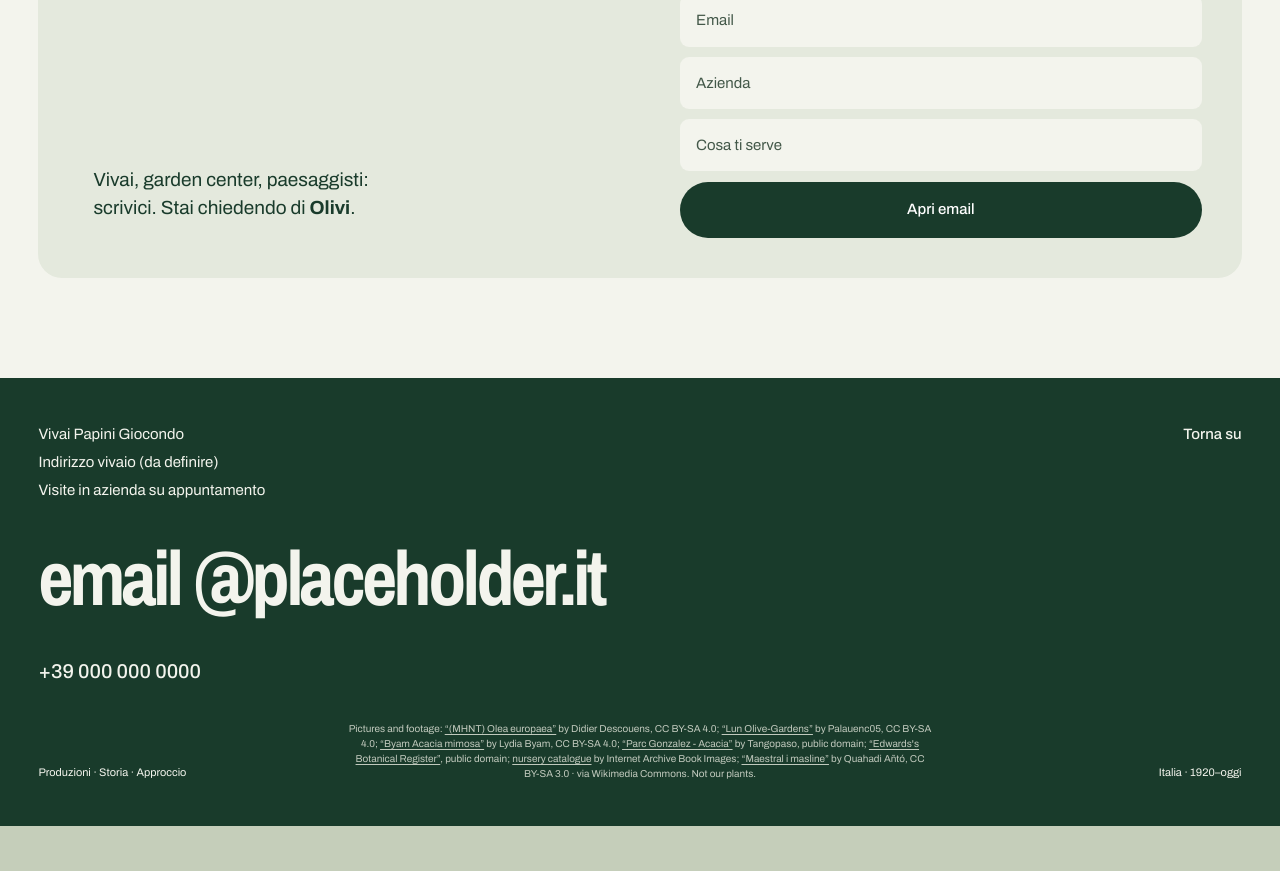
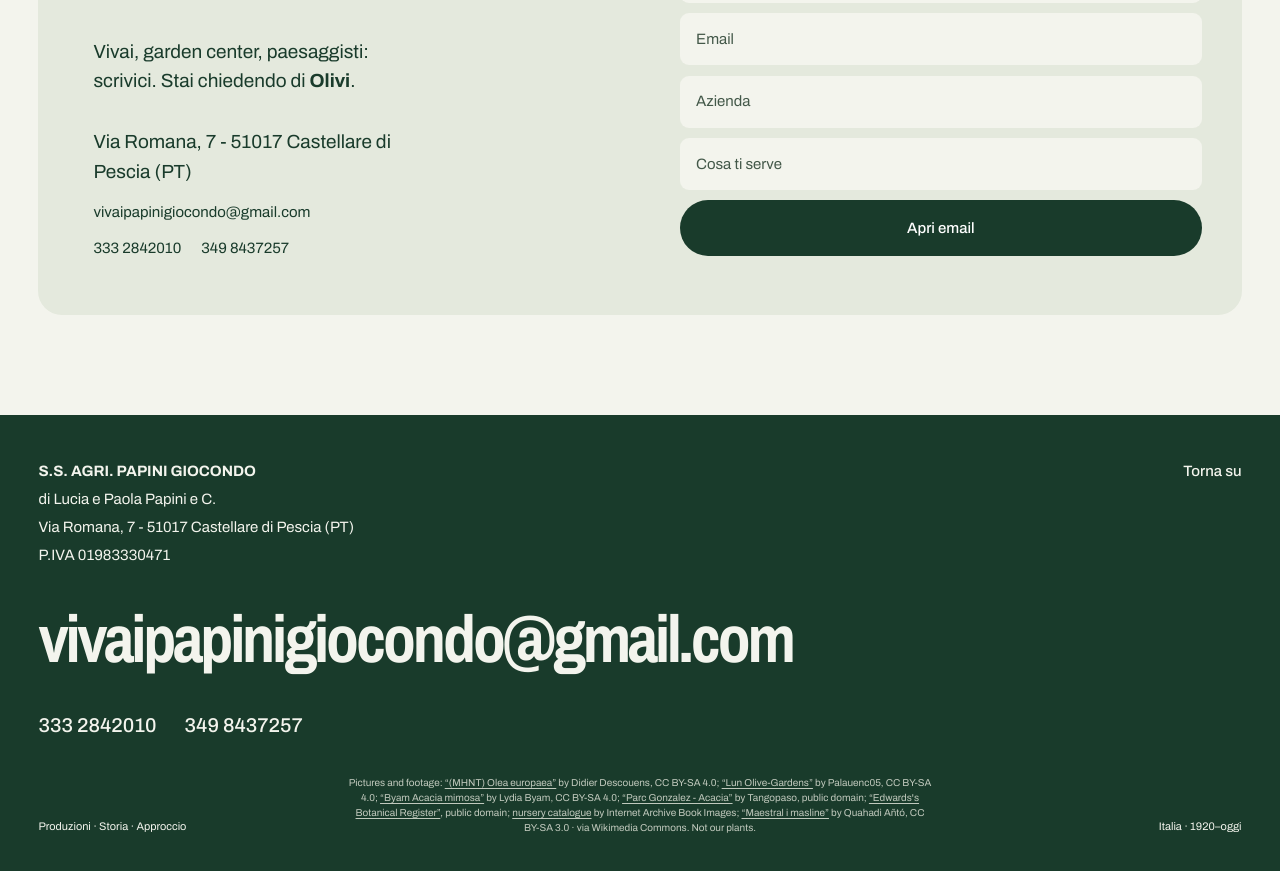
Before and after one commit to user94a/vivai-papini-giocondo, a Next.js app: page / in a window 1280 px wide. Shown: the part 3745-4616 px from the top of the page. Before the commit the page ends 4571 px from the top, so only its background shows below. Built offline with nearby package versions, Linux system fonts and the light colour scheme.

Commit message:
Add nursery business details and real contact information

```diff
--- a/src/components/Footer.tsx
+++ b/src/components/Footer.tsx
@@ -1,7 +1,10 @@
 import {
   CONTACT_ADDRESS,
   CONTACT_EMAIL,
-  CONTACT_PHONE,
+  CONTACT_PHONES,
+  COMPANY_NAME,
+  COMPANY_PARTNERS,
+  COMPANY_VAT,
 } from "@/lib/content";
 
 export function Footer() {
@@ -9,9 +12,10 @@ export function Footer() {
     <footer className="site-footer" id="footer">
       <div className="footer-top">
         <div className="footer-notes">
-          <p>Vivai Papini Giocondo</p>
+          <p>{COMPANY_NAME}</p>
+          <p>{COMPANY_PARTNERS}</p>
           <p>{CONTACT_ADDRESS}</p>
-          <p>Visite in azienda su appuntamento</p>
+          <p>P.IVA {COMPANY_VAT}</p>
         </div>
         <a href="#top" className="footer-top-link">
           Torna su
@@ -19,11 +23,11 @@ export function Footer() {
       </div>
 
       <a className="footer-contact-line" href={`mailto:${CONTACT_EMAIL}`}>
-        {CONTACT_EMAIL.replace("@", "\n@")}
+        {CONTACT_EMAIL}
       </a>
 
       <p className="footer-phone">
-        <a href={`tel:${CONTACT_PHONE.replace(/\s/g, "")}`}>{CONTACT_PHONE}</a>
+        {CONTACT_PHONES.map(phone => <a key={phone} href={`tel:+39${phone.replace(/\s/g, "")}`}>{phone}</a>)}
       </p>
 
       <div className="footer-meta">
--- a/src/components/sections/Contatti.tsx
+++ b/src/components/sections/Contatti.tsx
@@ -1,7 +1,7 @@
 "use client";
 
 import { useState, type FormEvent } from "react";
-import { CONTACT_EMAIL } from "@/lib/content";
+import { CONTACT_EMAIL, CONTACT_ADDRESS, CONTACT_PHONES } from "@/lib/content";
 import { usePlant } from "@/components/PlantContext";
 
 export function Contatti() {
@@ -38,6 +38,7 @@ export function Contatti() {
             Vivai, garden center, paesaggisti: scrivici. Stai chiedendo di{" "}
             <strong>{plant.title}</strong>.
           </p>
+          <address className="contact-direct"><p>{CONTACT_ADDRESS}</p><a href={`mailto:${CONTACT_EMAIL}`}>{CONTACT_EMAIL}</a><div>{CONTACT_PHONES.map(phone => <a key={phone} href={`tel:+39${phone.replace(/\s/g, "")}`}>{phone}</a>)}</div></address>
         </div>
         <div className="coupon-right">
           <label className="sr-only" htmlFor="contact-name">
--- a/src/lib/content.ts
+++ b/src/lib/content.ts
@@ -76,6 +76,11 @@ export const MOMENTS = [
   },
 ] as const;
 
-export const CONTACT_EMAIL = "email@placeholder.it";
-export const CONTACT_PHONE = "+39 000 000 0000";
-export const CONTACT_ADDRESS = "Indirizzo vivaio (da definire)";
+export const CONTACT_EMAIL = "vivaipapinigiocondo@gmail.com";
+export const CONTACT_PHONE = "333 2842010";
+export const CONTACT_ADDRESS = "Via Romana, 7 - 51017 Castellare di Pescia (PT)";
+
+export const CONTACT_PHONES = [CONTACT_PHONE, "349 8437257"] as const;
+export const COMPANY_NAME = "S.S. AGRI. PAPINI GIOCONDO";
+export const COMPANY_PARTNERS = "di Lucia e Paola Papini e C.";
+export const COMPANY_VAT = "01983330471";
```
Also changed, not shown: src/app/restyling.css.
